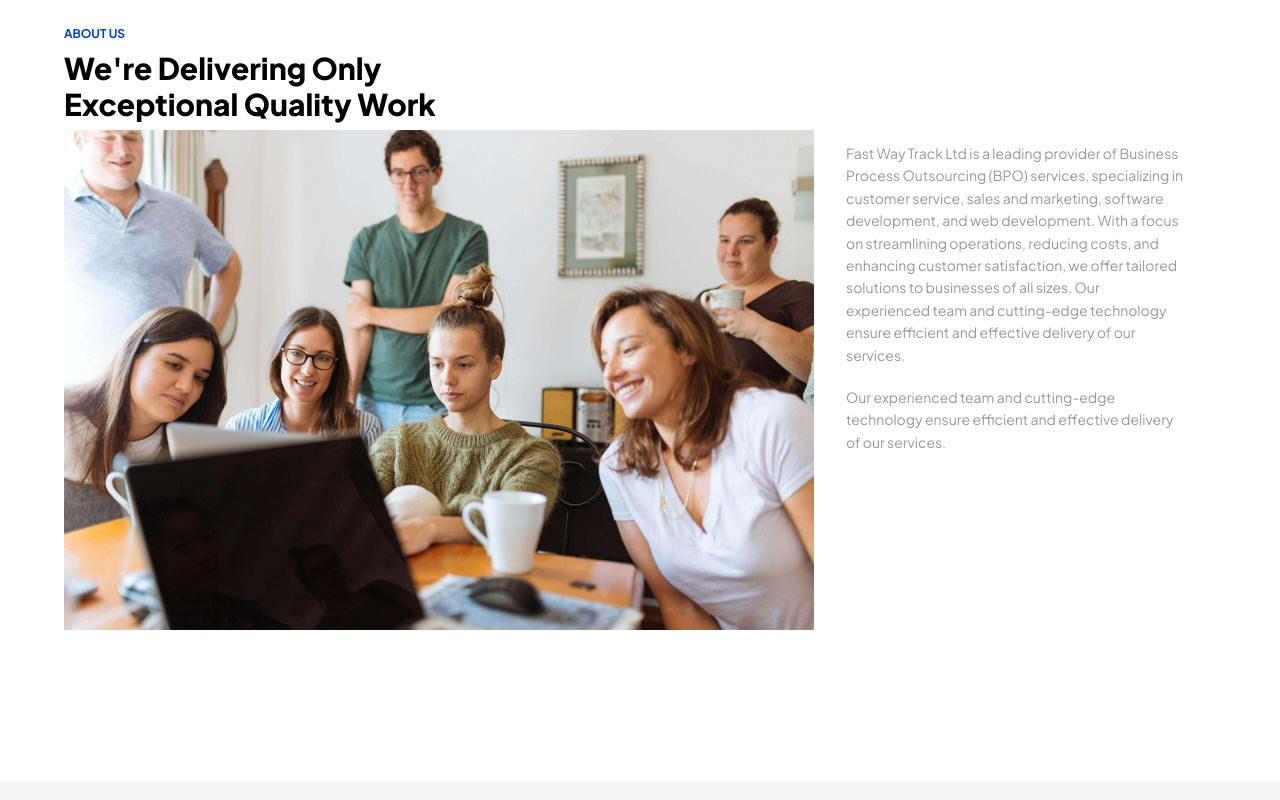
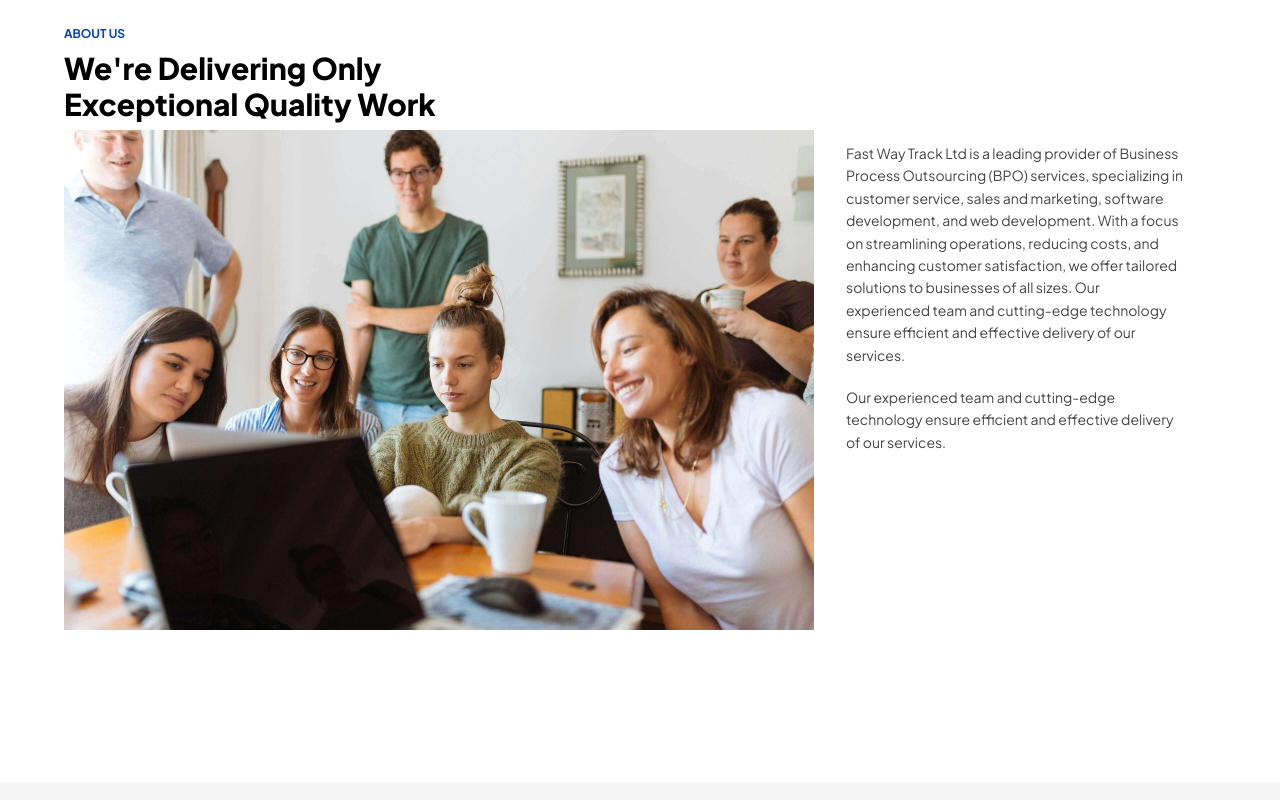
Before and after one commit to MuaviyaImran/FastWayTrack, a Vue app: page / in a window 1280 px wide. Shown: the part 700-1500 px from the top of the page. Built offline with nearby package versions, Linux system fonts and the light colour scheme.

Commit message:
removed unused variables config and changed secondary light color

```diff
--- a/package.json
+++ b/package.json
@@ -50,5 +50,10 @@
     "vite": "^5.3.1",
     "vite-plugin-vue-devtools": "^7.3.1",
     "vue-tsc": "^2.0.21"
+  },
+  "eslintConfig": {
+    "rules": {
+      "no-unused-vars": 0
+    }
   }
 }
--- a/tailwind.config.js
+++ b/tailwind.config.js
@@ -7,7 +7,7 @@ export default {
         primary: '#0346b5',
         secondary: {
           DEFAULT: '#333333',
-          light: '#989898',
+          light: '#454545',
         },
         tertiary: '#b5087b',
       },
--- a/tsconfig.app.json
+++ b/tsconfig.app.json
@@ -9,5 +9,8 @@
       "@/*": ["./src/*"]
     },
     "allowJs": true
-  }
+  },
+  "rules": {
+  "no-unused-vars": "off"
+},
 }
```
Also changed, not shown: .eslintrc.cjs.
